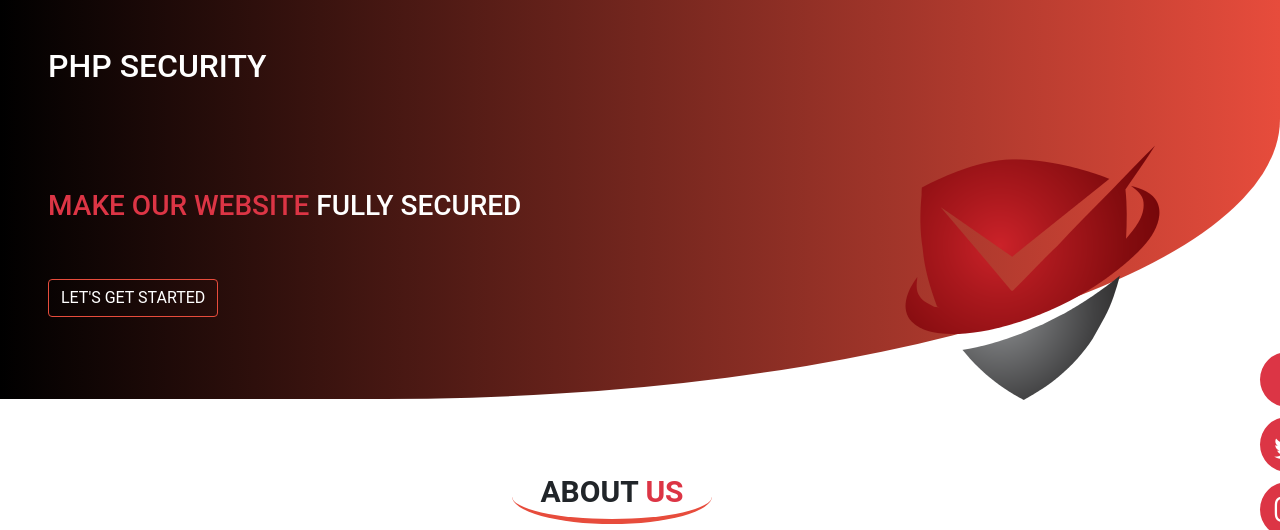
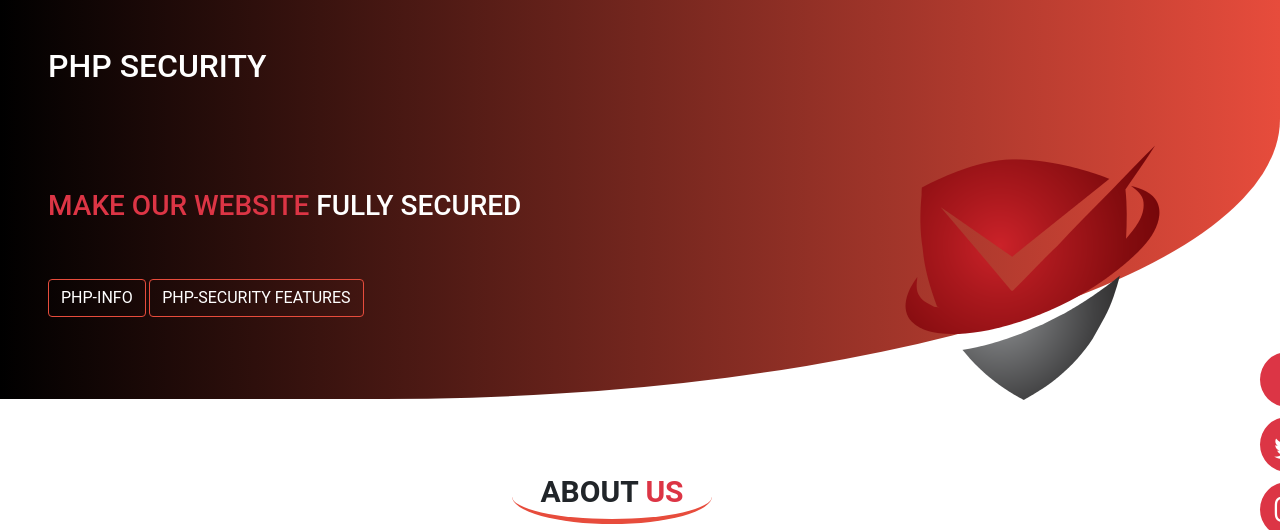
Before and after one commit to aryaanuj/PHP-SECURITY, a PHP site: page /index.php in a window 1280 px wide. Shown: the part 58-588 px from the top of the page. Run offline with PHP 8.4, Linux system fonts and the light colour scheme; the visitor is signed in with stand-in values (Sample User, id 1).

Commit message:
set error 404 page

```diff
--- a/include/body.php
+++ b/include/body.php
@@ -1,7 +1,7 @@
 <?php
-
 if(!defined("BODY")){
-	exit(header("Location:Error_404.php"));
+	require 'Error_404.php';
+	exit(Errors_404());
 }
 
 ?>
@@ -14,9 +14,12 @@ if(!defined("BODY")){
 	<img src="WebImage/1.png" class="float-right intro-img">
 	<div id="intro-content">
 		<h3 class="text-white py-5 pl-5"><span class="text-danger">MAKE OUR WEBSITE </span> FULLY SECURED</h3>
+		<?php if(!isLoggedIn()){?>
 		<a href="signin.php" class="btn ml-5 intro-get-started">LET'S GET STARTED</a>
-		<?php if(!isLoggedIn()){?>
 		<a href="signup.php" class="btn intro-register text-white">REGISTER NOW</a>
+		<?php }else{?>
+		<a href="#" class="btn ml-5 intro-get-started">PHP-INFO</a>
+		<a href="#" class="btn intro-get-started">PHP-SECURITY FEATURES</a>
 		<?php } ?>
 	</div>
 	<div id="icons-con" class="float-right">
--- a/include/footer.php
+++ b/include/footer.php
@@ -1,7 +1,7 @@
 <?php
-
 if(!defined("FOOTER")){
-	exit(header("Location:Error_404.php"));
+	require 'Error_404.php';
+	exit(Errors_404());
 }
 
 ?>
--- a/include/header.php
+++ b/include/header.php
@@ -1,7 +1,7 @@
 <?php
-
 if(!defined("HEADER")){
-	exit(header("Location:Error_404.php"));
+  require 'Error_404.php';
+	exit(Errors_404());
 }
 ?>
 
--- a/index.php
+++ b/index.php
@@ -1,6 +1,7 @@
 <?php
 	session_start();
 	require 'script.php';
+
 	define("HEADER", TRUE);
 	define("BODY", TRUE);
 	define("FOOTER", TRUE);
--- a/script.php
+++ b/script.php
@@ -119,5 +119,4 @@ function isEmailExist($con, $email)
 }
 
 
-
 ?>
--- a/signin.php
+++ b/signin.php
@@ -1,7 +1,9 @@
 <?php
 session_start();
 require 'database/database_connection.php';
-require 'script.php'; // FOR SignIn() function
+require 'script.php';
+//if user logged in then it is not allowed to signin.
+if(isLoggedIn()){exit(header("Location:index.php"));}
 $msg = "";
 if(isset($_POST['signin'])){
 	$msg = SignIn($con, $_POST['email'], $_POST['password']);
```
Also changed, not shown: include/Error_404.php (+9 -2 lines).
